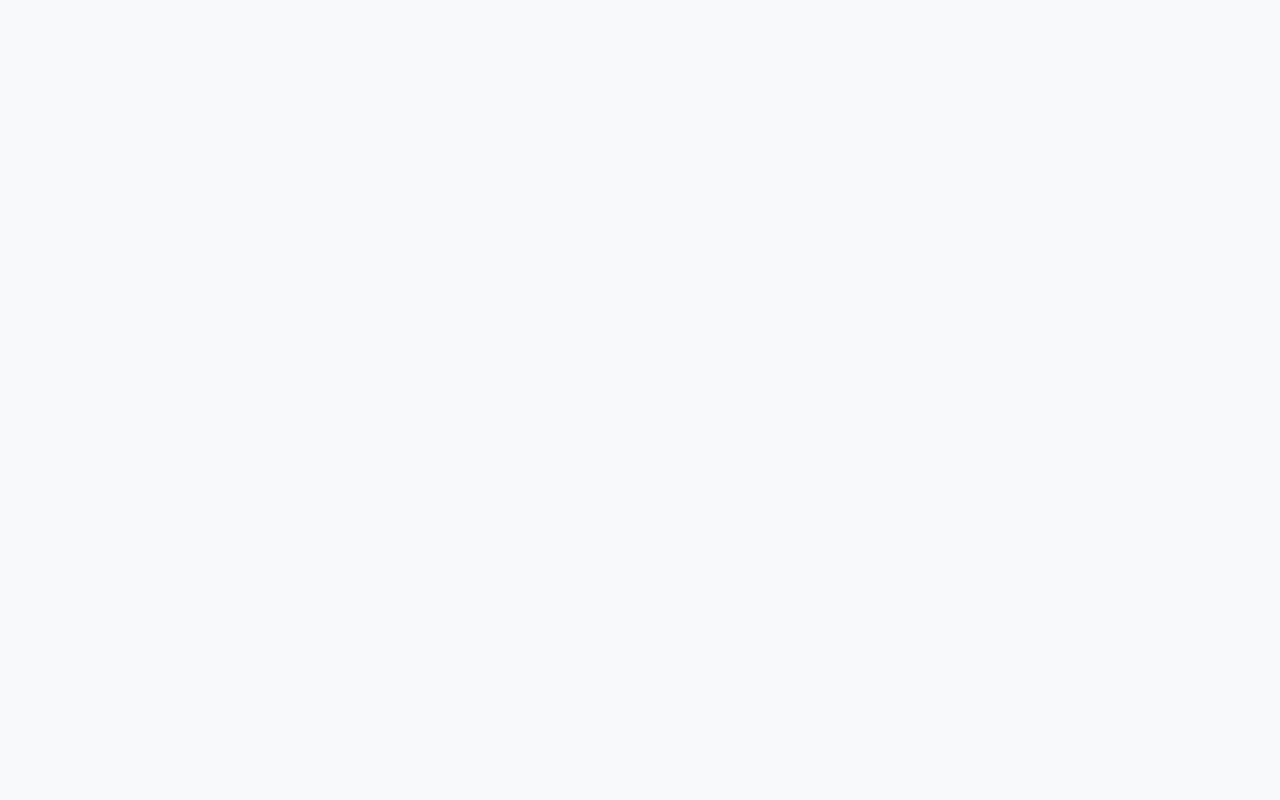
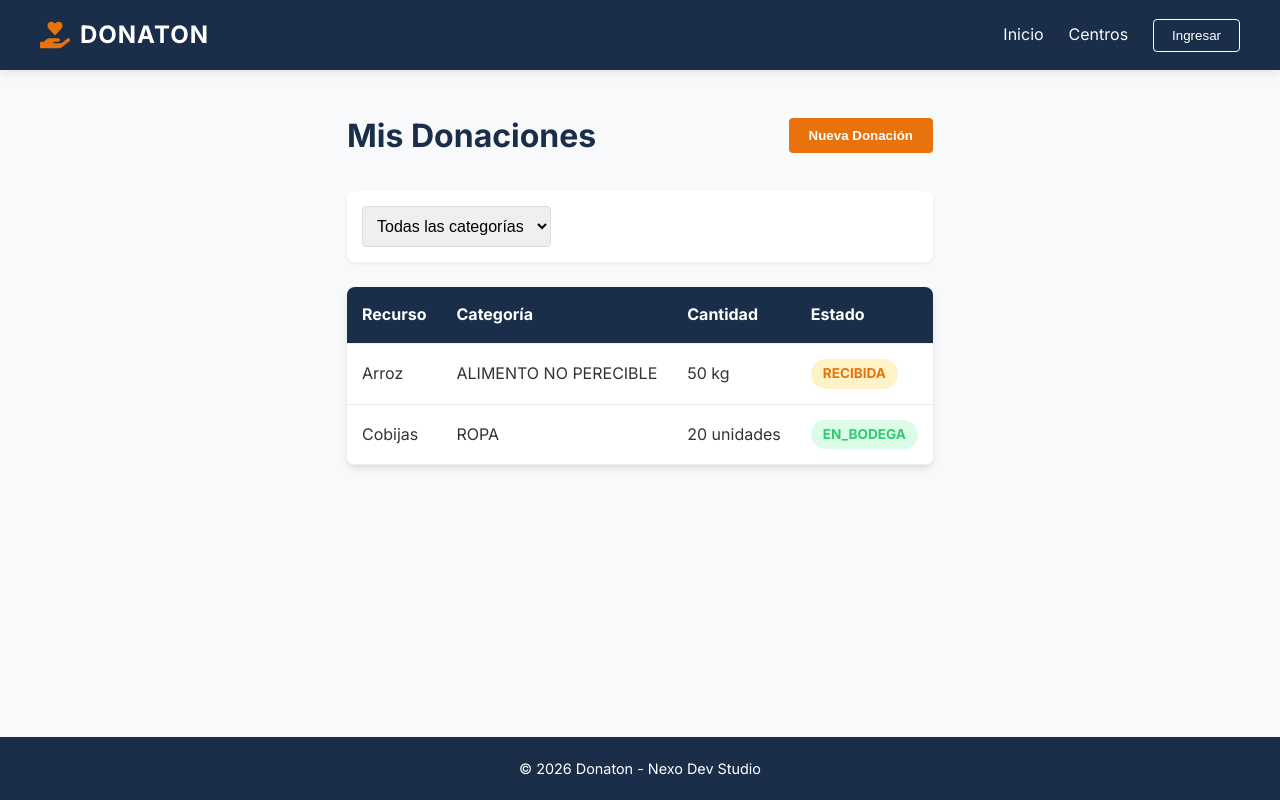
Before and after one commit to NexoDevSt/donaton-frontend, a React (Vite) app: page /donaciones in a window 1280 px wide. Before the commit this address had no page. Built offline with nearby package versions, Linux system fonts and the light colour scheme.

Commit message:
feat(frontend): implementadas donaciones y creacion de donaciones, inyectados datos de prueba a los centros de acopio

```diff
--- a/src/App.jsx
+++ b/src/App.jsx
@@ -1,10 +1,13 @@
 import { BrowserRouter, Routes, Route } from 'react-router-dom';
 import { AuthProvider } from './context/AuthContext';
-import { Toaster } from 'react-hot-toast'; // Importante para las alertas
+import { Toaster } from 'react-hot-toast';
 import Layout from './components/layout/Layout';
 import LandingPage from './pages/LandingPage';
 import LoginPage from './pages/LoginPage';
 import RegisterPage from './pages/RegisterPage';
+import CentrosPage from './pages/CentrosPage';
+import DonacionesPage from './pages/DonacionesPage';
+import NuevaDonacionPage from './pages/NuevaDonacionPage';
 
 function App() {
   return (
@@ -14,9 +17,17 @@ function App() {
 
         <Routes>
           <Route path="/" element={<Layout />}>
+
             <Route index element={<LandingPage />} />
             <Route path="login" element={<LoginPage />} />
             <Route path="register" element={<RegisterPage />} />
+
+            <Route path="donaciones" element={<DonacionesPage />} />
+            <Route path="donaciones/nueva" element={<NuevaDonacionPage />} />
+
+            <Route path="centros" element={<CentrosPage />} />
+
+
           </Route>
         </Routes>
       </BrowserRouter>
--- /dev/null
+++ b/src/components/ui/Badge.jsx
@@ -0,0 +1,12 @@
+import React from 'react';
+import './Badge.css';
+
+const Badge = ({ children, variant = 'recibida' }) => {
+  return (
+    <span className={`badge badge-${variant.toLowerCase()}`}>
+      {children}
+    </span>
+  );
+};
+
+export default Badge;
--- /dev/null
+++ b/src/pages/CentrosPage.css
@@ -0,0 +1,30 @@
+.centros-container {
+  padding: 40px 20px;
+  max-width: 1200px;
+  margin: 0 auto;
+}
+
+.centros-header {
+  margin-bottom: 30px;
+  text-align: center;
+}
+
+.centros-grid {
+  display: grid;
+  grid-template-columns: repeat(auto-fill, minmax(300px, 1fr));
+  gap: 25px;
+}
+
+.centro-info p {
+  margin: 8px 0;
+  color: var(--color-secondary);
+}
+
+.centro-footer {
+  margin-top: 15px;
+  padding-top: 15px;
+  border-top: 1px solid #eee;
+  display: flex;
+  justify-content: space-between;
+  align-items: center;
+}
--- /dev/null
+++ b/src/pages/CentrosPage.jsx
@@ -0,0 +1,40 @@
+import React from 'react';
+import Card from '../components/ui/Card';
+import Badge from '../components/ui/Badge';
+import './CentrosPage.css';
+
+const CentrosPage = () => {
+  // Datos de prueba (hardcoded) mientras Alexis termina el BFF
+  const centrosPrueba = [
+    { id: 1, nombre: "Centro Melipilla", direccion: "Ortúzar 456", region: "Metropolitana", activo: true },
+    { id: 2, nombre: "Centro Talagante", direccion: "Bernardo O'Higgins 12", region: "Metropolitana", activo: false }
+  ];
+
+  return (
+    <div className="centros-container">
+      <div className="centros-header">
+        <h1>Centros de Acopio</h1>
+        <p>Encuentra el lugar más cercano para entregar tu ayuda.</p>
+      </div>
+
+      <div className="centros-grid">
+        {centrosPrueba.map(centro => (
+          <Card key={centro.id}>
+            <div className="centro-info">
+              <h3>{centro.nombre}</h3>
+              <p><strong>Dirección:</strong> {centro.direccion}</p>
+              <p><strong>Región:</strong> {centro.region}</p>
+            </div>
+            <div className="centro-footer">
+              <Badge variant={centro.activo ? "bodega" : "distribuida"}>
+                {centro.activo ? "ACTIVO" : "INACTIVO"}
+              </Badge>
+            </div>
+          </Card>
+        ))}
+      </div>
+    </div>
+  );
+};
+
+export default CentrosPage;
--- /dev/null
+++ b/src/pages/DonacionesPage.css
@@ -0,0 +1,42 @@
+.donaciones-container {
+  padding: 40px 20px;
+  max-width: 1200px;
+  margin: 0 auto;
+}
+
+.donaciones-header {
+  display: flex;
+  justify-content: space-between;
+  align-items: center;
+  margin-bottom: 30px;
+}
+
+.filtros-bar {
+  display: flex;
+  gap: 15px;
+  margin-bottom: 25px;
+  background: #fff;
+  padding: 15px;
+  border-radius: 8px;
+  box-shadow: 0 2px 4px rgba(0,0,0,0.05);
+}
+
+.tabla-donaciones {
+  width: 100%;
+  border-collapse: collapse;
+  background: white;
+  border-radius: 8px;
+  overflow: hidden;
+  box-shadow: 0 4px 6px rgba(0,0,0,0.1);
+}
+
+.tabla-donaciones th, .tabla-donaciones td {
+  padding: 15px;
+  text-align: left;
+  border-bottom: 1px solid #eee;
+}
+
+.tabla-donaciones th {
+  background-color: var(--color-dark);
+  color: white;
+}
--- /dev/null
+++ b/src/pages/DonacionesPage.jsx
@@ -0,0 +1,59 @@
+import React from 'react';
+import { Link } from 'react-router-dom';
+import Badge from '../components/ui/Badge';
+import Button from '../components/ui/Button';
+import './DonacionesPage.css';
+
+const DonacionesPage = () => {
+  const donacionesPrueba = [
+    { id: 1, recurso: "Arroz", categoria: "ALIMENTO_NO_PERECIBLE", cantidad: 50, unidad: "kg", estado: "RECIBIDA" },
+    { id: 2, recurso: "Cobijas", categoria: "ROPA", cantidad: 20, unidad: "unidades", estado: "EN_BODEGA" }
+  ];
+
+  return (
+    <div className="donaciones-container">
+      <div className="donaciones-header">
+        <h1>Mis Donaciones</h1>
+        <Link to="/donaciones/nueva">
+          <Button variant="primary">Nueva Donación</Button>
+        </Link>
+      </div>
+
+      <div className="filtros-bar">
+        <select className="form-input">
+          <option value="">Todas las categorías</option>
+          <option value="ALIMENTO_NO_PERECIBLE">Alimentos</option>
+          <option value="ROPA">Ropa</option>
+          <option value="INSUMO_MEDICO">Insumos Médicos</option>
+        </select>
+      </div>
+
+      <table className="tabla-donaciones">
+        <thead>
+          <tr>
+            <th>Recurso</th>
+            <th>Categoría</th>
+            <th>Cantidad</th>
+            <th>Estado</th>
+          </tr>
+        </thead>
+        <tbody>
+          {donacionesPrueba.map(d => (
+            <tr key={d.id}>
+              <td>{d.recurso}</td>
+              <td>{d.categoria.replace(/_/g, ' ')}</td>
+              <td>{d.cantidad} {d.unidad}</td>
+              <td>
+                <Badge variant={d.estado === 'RECIBIDA' ? 'recibida' : 'bodega'}>
+                  {d.estado}
+                </Badge>
+              </td>
+            </tr>
+          ))}
+        </tbody>
+      </table>
+    </div>
+  );
+};
+
+export default DonacionesPage;
--- /dev/null
+++ b/src/pages/NuevaDonacionPage.css
@@ -0,0 +1,24 @@
+.form-page-container {
+  padding: 40px 20px;
+  display: flex;
+  justify-content: center;
+}
+
+.form-card {
+  background: white;
+  padding: 30px;
+  border-radius: 8px;
+  box-shadow: 0 4px 12px rgba(0,0,0,0.1);
+  width: 100%;
+  max-width: 600px;
+}
+
+.form-grid {
+  display: grid;
+  grid-template-columns: 1fr 1fr;
+  gap: 20px;
+}
+
+.form-group.full-width {
+  grid-column: span 2;
+}
--- /dev/null
+++ b/src/pages/NuevaDonacionPage.jsx
@@ -0,0 +1,74 @@
+import React, { useState } from 'react';
+import Button from '../components/ui/Button';
+import toast from 'react-hot-toast';
+import './NuevaDonacionPage.css';
+
+const NuevaDonacionPage = () => {
+  const [donacion, setDonacion] = useState({
+    recurso: '',
+    categoria: 'ALIMENTO_NO_PERECIBLE',
+    cantidad: '',
+    unidad: '',
+    centroAcopio: ''
+  });
+
+  const handleChange = (e) => {
+    setDonacion({ ...donacion, [e.target.name]: e.target.value });
+  };
+
+  const handleSubmit = (e) => {
+    e.preventDefault();
+    toast.success("Solicitud de donación enviada correctamente");
+    console.log("Datos para el ms-donaciones:", donacion);
+  };
+
+  return (
+    <div className="form-page-container">
+      <div className="form-card">
+        <h2 style={{ marginBottom: '20px', color: 'var(--color-dark)' }}>Nueva Donación</h2>
+        <form onSubmit={handleSubmit} className="form-grid">
+          <div className="form-group full-width">
+            <label>Recurso (ej: Arroz, Gasas, Mantas)</label>
+            <input type="text" name="recurso" className="form-input" onChange={handleChange} required />
+          </div>
+
+          <div className="form-group">
+            <label>Categoría</label>
+            <select name="categoria" className="form-input" onChange={handleChange}>
+              <option value="ALIMENTO_NO_PERECIBLE">Alimento</option>
+              <option value="ROPA">Ropa</option>
+              <option value="INSUMO_MEDICO">Insumo Médico</option>
+            </select>
+          </div>
+
+          <div className="form-group">
+            <label>Unidad (kg, unidades, cajas)</label>
+            <input type="text" name="unidad" className="form-input" onChange={handleChange} required />
+          </div>
+
+          <div className="form-group">
+            <label>Cantidad</label>
+            <input type="number" name="cantidad" className="form-input" onChange={handleChange} required />
+          </div>
+
+          <div className="form-group">
+            <label>Centro de Acopio</label>
+            <select name="centroAcopio" className="form-input" onChange={handleChange} required>
+              <option value="">Seleccionar centro...</option>
+              <option value="Centro Melipilla">Centro Melipilla</option>
+              <option value="Centro Talagante">Centro Talagante</option>
+            </select>
+          </div>
+
+          <div className="form-group full-width" style={{ marginTop: '10px' }}>
+            <Button type="submit" variant="primary" style={{ width: '100%' }}>
+              Registrar Donación
+            </Button>
+          </div>
+        </form>
+      </div>
+    </div>
+  );
+};
+
+export default NuevaDonacionPage;
```
